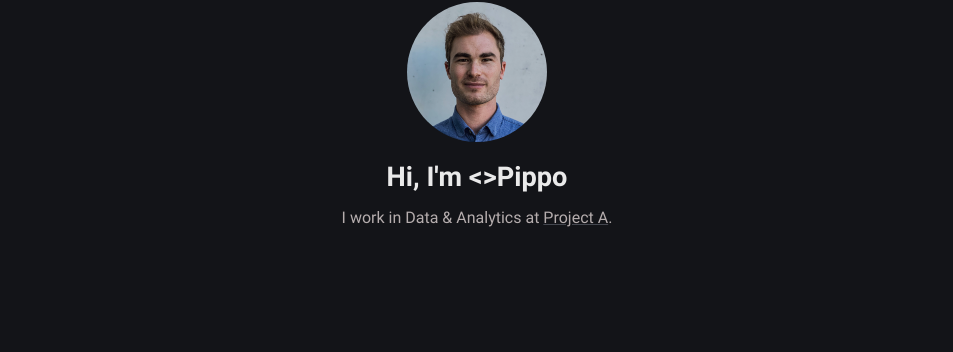
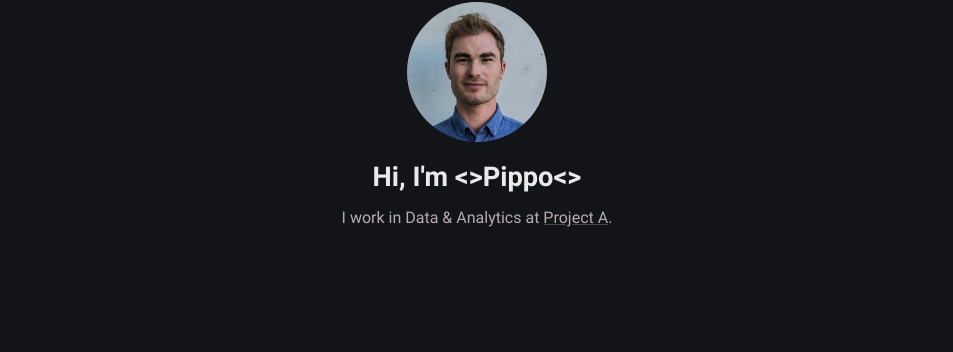
Before and after one commit to pippowie/pippowie.github.io, a Jekyll site: the page built from index.md, in a window 1280 px wide. Shown: the part 166-518 px from the top of the page, without its empty margins (163-1116 px from the left). Built offline with Jekyll 4.4.1, drawn with Linux system fonts in a browser that asks for light colours.

Commit message:
author.html: changed

```diff
--- a/_includes/author.html
+++ b/_includes/author.html
@@ -4,6 +4,6 @@
     src="{{ site.author.avatar }}"
     alt="{{ site.author.username }}"
   />
-  <h2 class="author-name">Hi, I'm <>{{ site.author.name }}</h2>
+  <h2 class="author-name">Hi, I'm <>{{ site.author.name }}<></h2>
   <p class="author-bio">{{ site.author.bio }}</p>
 </div>
```
